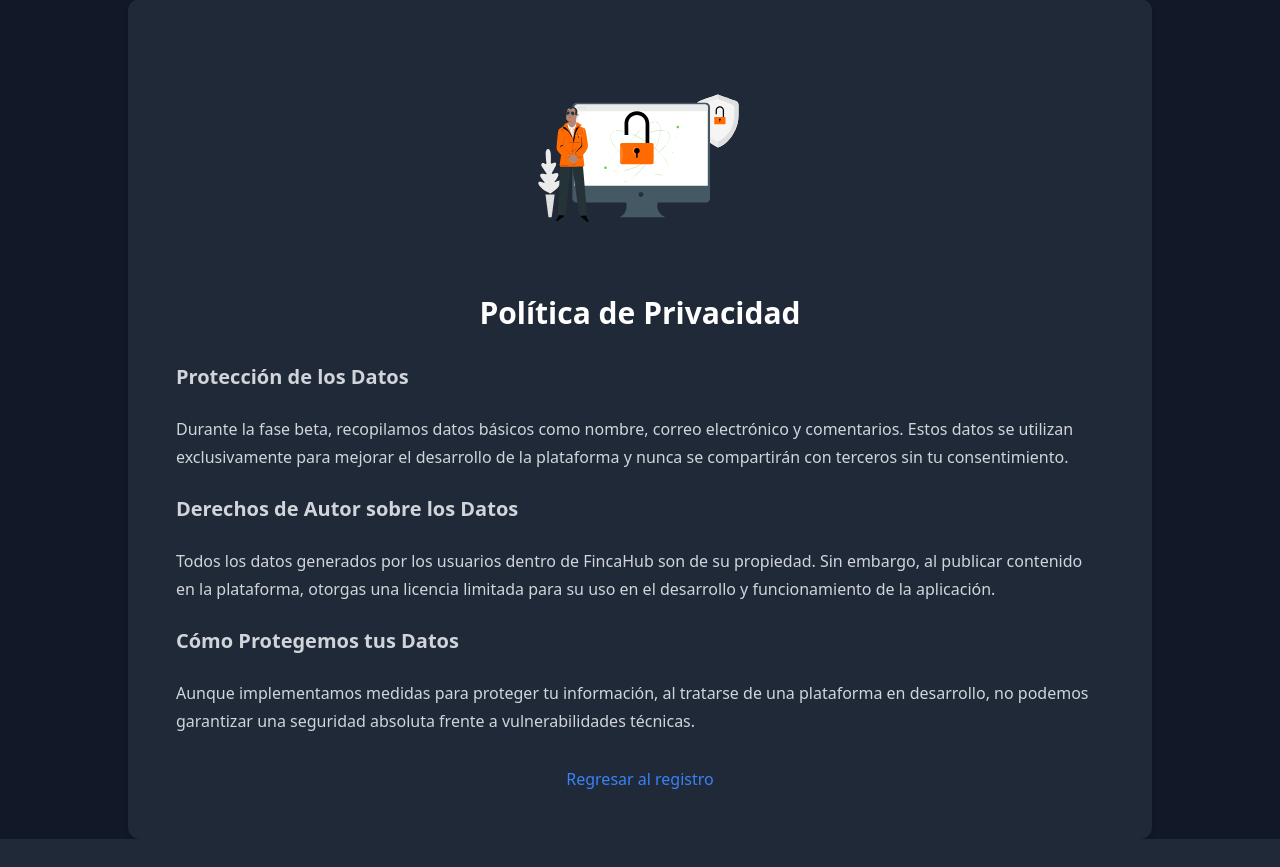
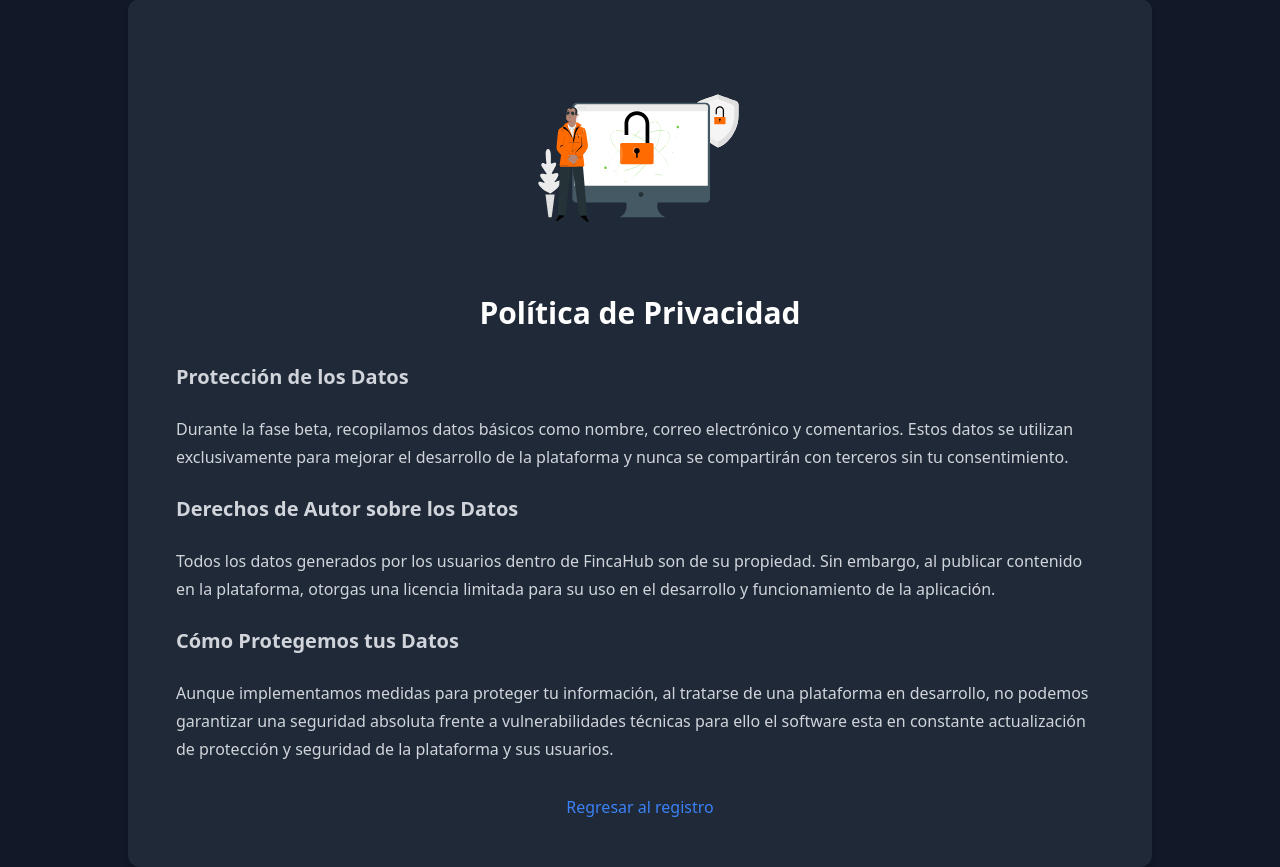
Before and after one commit to Berlincordero/Hybrid, a Django app: page /es/Administrador/politica-privacidad/ in a window 1280 px wide. Shown: the part 41-908 px from the top of the page. Before the commit the page ends 880 px from the top, so only its background shows below. Run offline with Django 5.2, Linux system fonts and the light colour scheme.

Commit message:
beta 10.010.2

```diff
--- a/templates/politica_privacidad.html
+++ b/templates/politica_privacidad.html
@@ -43,7 +43,7 @@
 
             <h2 class="text-lg sm:text-xl font-semibold">{% trans "Cómo Protegemos tus Datos" %}</h2>
             <p>
-                {% trans "Aunque implementamos medidas para proteger tu información, al tratarse de una plataforma en desarrollo, no podemos garantizar una seguridad absoluta frente a vulnerabilidades técnicas." %}
+                {% trans "Aunque implementamos medidas para proteger tu información, al tratarse de una plataforma en desarrollo, no podemos garantizar una seguridad absoluta frente a vulnerabilidades técnicas para ello el software esta en constante actualización de protección y seguridad de la plataforma y sus usuarios." %}
             </p>
         </div>
 
```
Also changed, not shown: media/fotos_perfil/Imagen_de_WhatsApp_2025-01-11_a_las_02.52.51_e0b49783_8HV5lb4.jpg (added).
